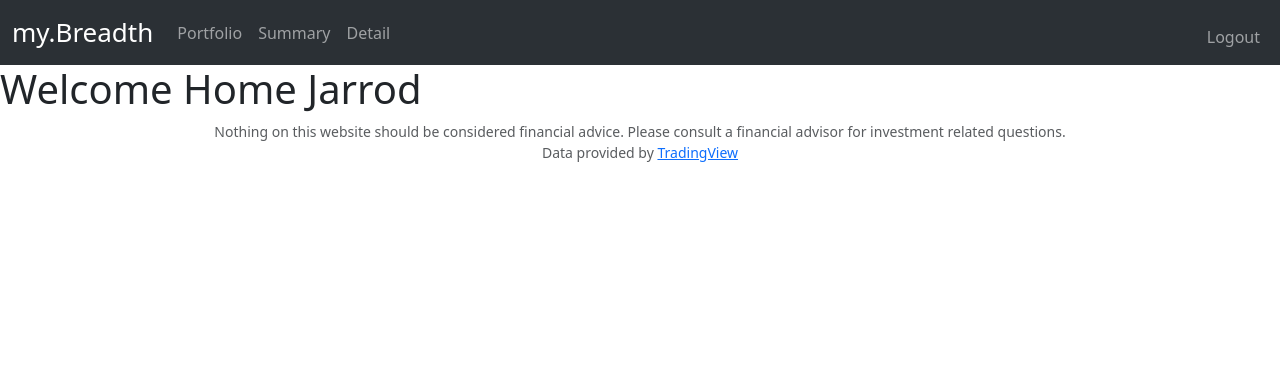
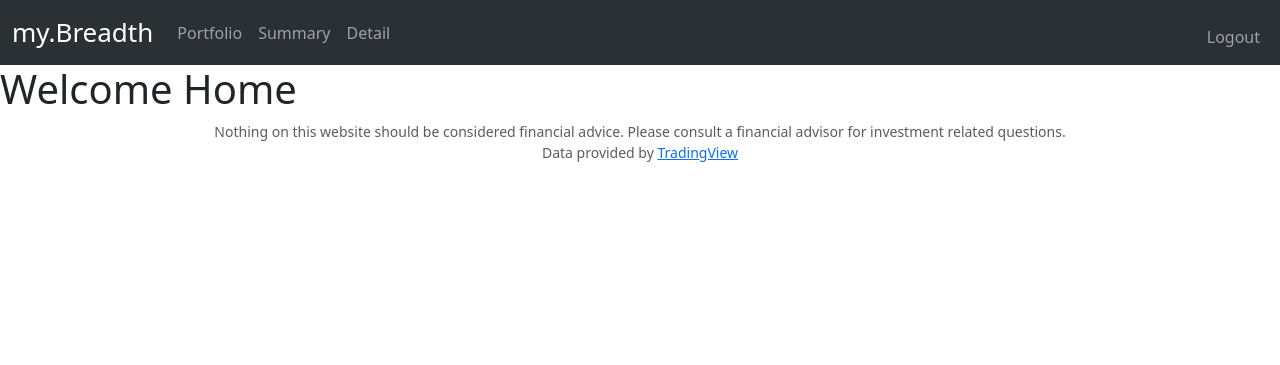
Before and after one commit to jarrodschilling/projects, a Flask app: page / in a window 1280 px wide. Shown: the top 365 px of the page. Run offline with Flask 3, Linux system fonts and the light colour scheme; a user stored in the database is signed in.

Commit message:
error on /index

```diff
--- a/my_breadth/app.py
+++ b/my_breadth/app.py
@@ -166,7 +166,6 @@ def register():
 @login_required
 def index():
     return render_template("index.html")
-
 
 
 
--- a/my_breadth/templates/index.html
+++ b/my_breadth/templates/index.html
@@ -5,5 +5,5 @@
 {% endblock %}
 
 {% block main %}
-    <h1>Welcome Home Jarrod</h1>
+    <h1>Welcome Home</h1>
 {% endblock %}
```
Also changed, not shown: my_breadth/database.db, 2 other files.
